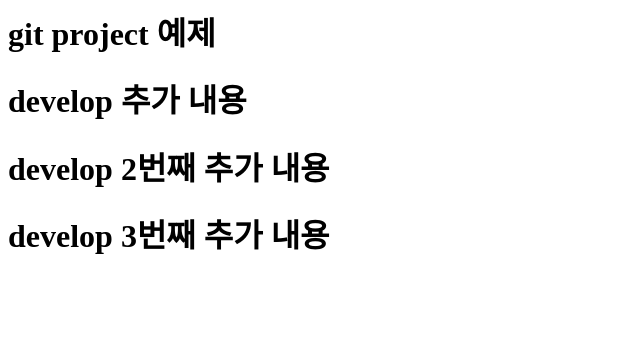
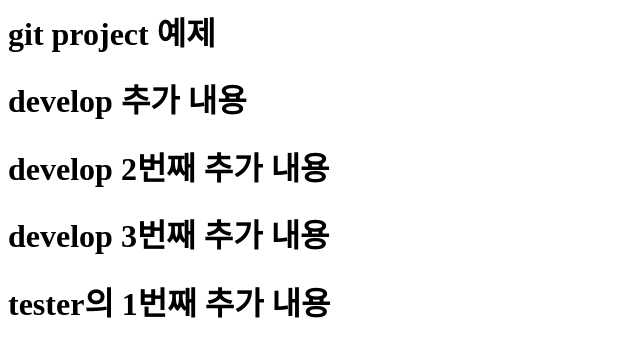
Before and after one commit to merkiff/git_Project_OSS_3, a plain HTML site: page index.html in a window 1280 px wide. Shown: the whole page, without its empty margins (0-640 px from the left). Drawn offline with Linux system fonts and the light colour scheme.

Commit message:
tester first commit

```diff
--- a/index.html
+++ b/index.html
@@ -5,5 +5,7 @@
     <h1>develop 추가 내용</h1>
     <h1>develop 2번째 추가 내용</h1>
     <h1>develop 3번째 추가 내용</h1>
+
+    <h1>tester의 1번째 추가 내용</h1>
   </body>
 </html>
```
